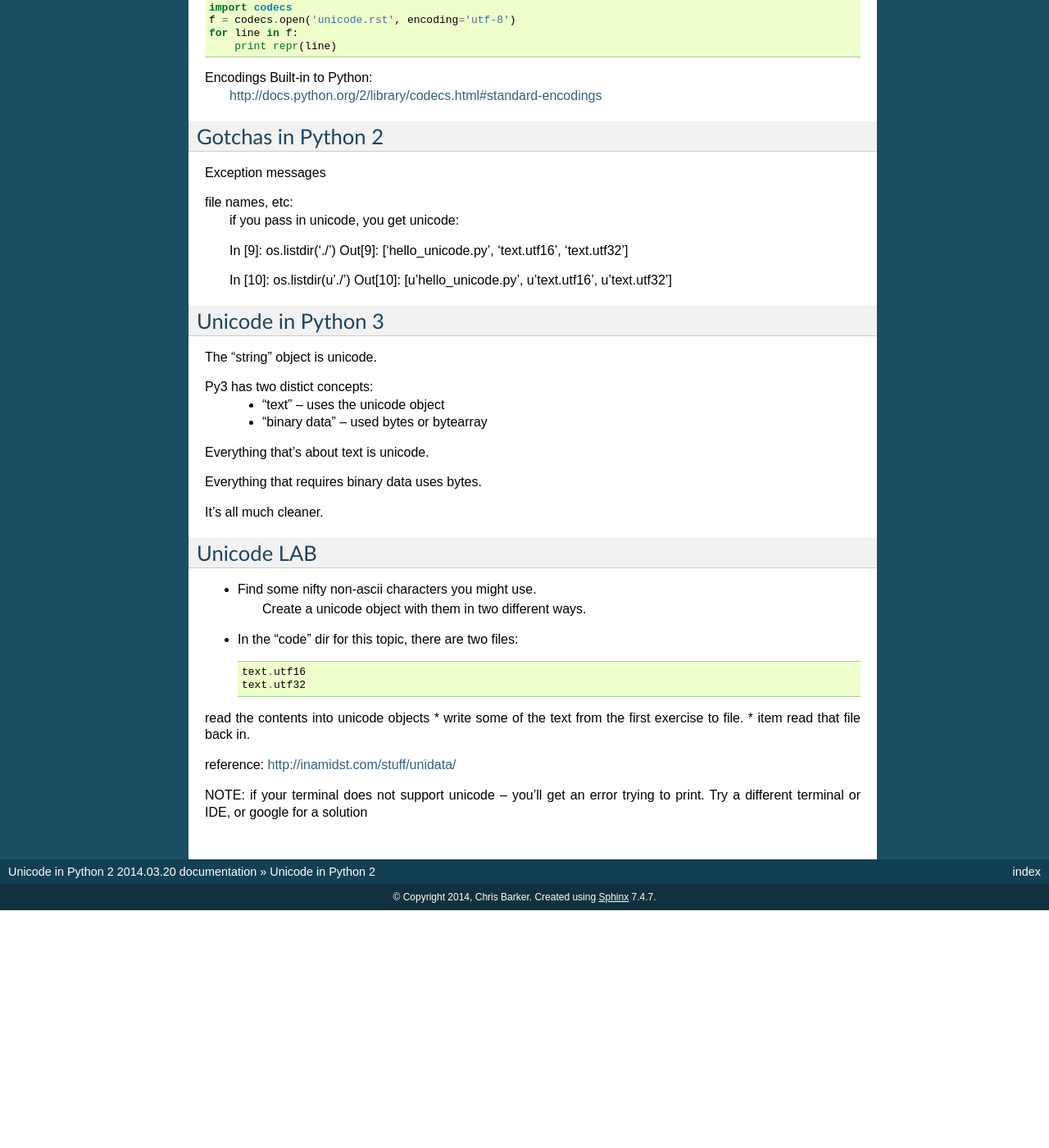
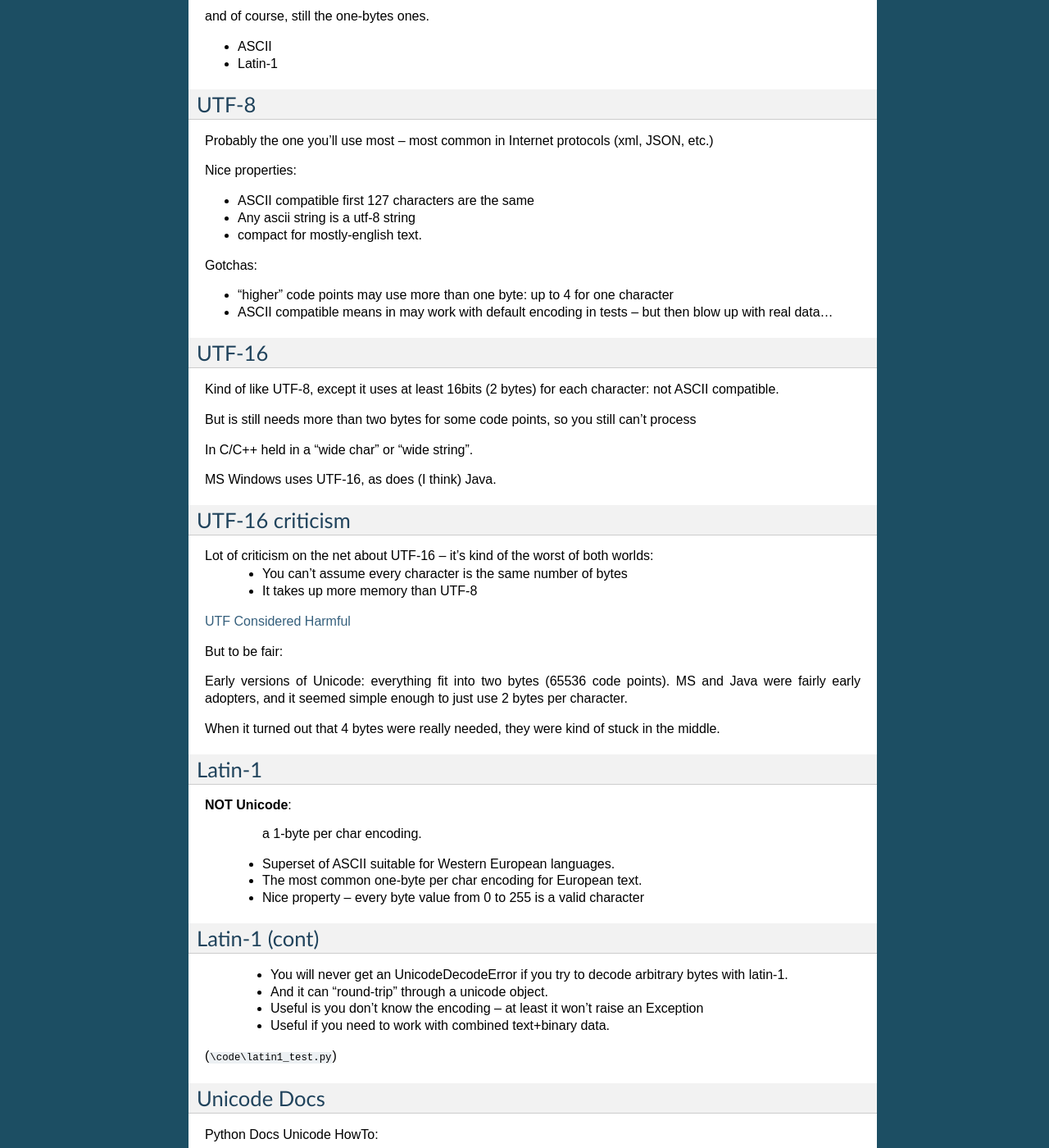
Before and after one commit to UWPCE-PythonCert/Python300-SystemDevelopmentWithPython-Spring-2014, a Sphinx documentation site: the page built from week-01/unicode/source/Unicode.rst, in a window 1280 px wide and 1400 px high, scrolled down 3991 px. Shown: the whole window at 82% size. Built offline with Sphinx 7.4.7, drawn with Linux system fonts in a browser that asks for light colours; formulas are drawn with MathJax 3; before the commit the page ends 5101 px from its top, so only the background shows below that; some of the changed text lies outside the part shown.

Commit message:
most of unicode presentation done

```diff
--- a/week-01/unicode/source/Unicode.rst
+++ b/week-01/unicode/source/Unicode.rst
@@ -132,31 +129,40 @@
 
 (sometimes this feels backwards...)
 
-Unicode
-========
+Using unicode in Py2
+=====================
 
-::
+Built in functions::
 
-	import codecs
 	ord()
 	chr()
 	unichr()
 	str()
 	unicode()
+
+The codecs module::
+
+	import codecs
 	codecs.encode()
 	codecs.decode()
 	codecs.open() # very handy!
 
-Unicode
-========
+Encoding and Decoding
+======================
 
-::
+Encoding::
 
 	In [17]: u"this".encode('utf-8')
 	Out[17]: 'this'
 
 	In [18]: u"this".encode('utf-16')
 	Out[18]: '\xff\xfet\x00h\x00i\x00s\x00'
+
+Decoding::
+
+    In [99]: print '\xff\xfe."+"x\x00\xb2\x00'.decode('utf-16')
+    ∮∫x²
+
 
 
 Unicode Literals
@@ -179,28 +185,48 @@
 
 (demo: ``code\hello_unicode.py``)
 
-Unicode
-========
+Using Unicode
+==============
 
-Use unicode objects in all your code
+Use ``unicode`` objects in all your code
 
-decode on input
+Decode on input
 
-encode on output
+Encode on output
 
 Many packages do this for you:
     XML processing, databases, ...
 
-Gotcha:
+**Gotcha:**
 
 Python has a default encoding (usually ascii)::
-
-  In [1]: import sys
 
   In [2]: sys.getdefaultencoding()
   Out[2]: 'ascii'
 
-(``sys.getfilesystemencoding()``)
+The default encoding will get used in unexpected places!
+
+Using unicode everywhere
+============================
+
+Python 2.6 and above have a nice feature to make it easier to use unicdoe everywhere::
+
+    from __future__ import unicode_literals
+
+After running that line, the `u''` is assumed::
+
+    In [1]: s = "this is a regular py2 string"
+
+    In [2]: print type(s)
+    <type 'str'>
+
+	In [3]: from __future__ import unicode_literals
+
+	In [4]: s = "this is now a unicode string"
+
+	In [5]: type(s)
+	Out[5]: unicode
+
 
 Encodings
 ===========
@@ -213,15 +239,18 @@
 
 But only a couple you are likely to need:
 
-* utf-8 *nix (ascii compatible)
-* utf-16 * (Windows)
+* utf-8  (``*nix``)
+* utf-16  (Windows)
 
-trick: 'latin-1' can hold and round-trip any binary data.
+and of course, still the one-bytes ones.
+
+* ASCII
+* Latin-1
 
 UTF-8
 ======
 
-Probably the one you'll use most -- most common in internet protocols (xml, JSON, etc.)
+Probably the one you'll use most -- most common in Internet protocols (xml, JSON, etc.)
 
 Nice properties:
 
@@ -236,9 +265,60 @@
 
 * ASCII compatible means in may work with default encoding in tests -- but then blow up with real data...
 
+UTF-16
+=======
 
-Unicode
+Kind of like UTF-8, except it uses at least 16bits (2 bytes) for each character: not ASCII compatible.
+
+But is still needs more than two bytes for some code points, so you still can't process
+
+In C/C++ held in a "wide char" or "wide string".
+
+MS Windows uses UTF-16, as does (I think) Java.
+
+UTF-16 criticism
+=================
+
+Lot of criticism on the net about UTF-16 -- it's kind of the worst of both worlds:
+  * You can't assume every character is the same number of bytes
+  * It takes up more memory than UTF-8
+
+`UTF Considered Harmful <http://programmers.stackexchange.com/questions/102205/should-utf-16-be-considered-harmful>`_
+
+But to be fair:
+
+Early versions of Unicode: everything fit into two bytes (65536 code points). MS and Java were fairly early adopters, and it seemed simple enough to just use 2 bytes per character.
+
+When it turned out that 4 bytes were really needed, they were kind of stuck in the middle.
+
+Latin-1
+========
+
+**NOT Unicode**:
+  a 1-byte per char encoding.
+
+ * Superset of ASCII suitable for Western European languages.
+
+ * The most common one-byte per char encoding for European text.
+
+ * Nice property -- every byte value from 0 to 255 is a valid character
+
+Latin-1 (cont)
 ==========
+
+ * You will never get an UnicodeDecodeError if you try to decode arbitrary bytes with latin-1.
+
+ * And it can "round-trip" through a unicode object.
+
+ * Useful is you don't know the encoding -- at least it won't raise an Exception
+
+ * Useful if you need to work with combined text+binary data.
+
+(``\code\latin1_test.py``)
+
+
+Unicode Docs
+=============
 
 Python Docs Unicode HowTo:
 
@@ -251,16 +331,17 @@
 	for line in f:
 	    print repr(line)
 
+
 Encodings Built-in to Python:
   http://docs.python.org/2/library/codecs.html#standard-encodings
+
 
 Gotchas in Python 2
 ====================
 
-Exception messages
+file names, etc:
 
-file names, etc:
-  if you pass in unicode, you get unicode::
+If you pass in unicode, you get unicode::
 
   In [9]: os.listdir('./')
   Out[9]: ['hello_unicode.py', 'text.utf16', 'text.utf32']
@@ -269,14 +350,31 @@
   Out[10]: [u'hello_unicode.py', u'text.utf16', u'text.utf32']
 
 
+Gotchas in Python 2
+====================
+
+Exception messages:
+
+ * Py2 Exceptions use str when they print messages.
+
+ * But what if you pass in a unicode object?
+
+   * It is encoded with the default encoding.
+
+ * ``UnicodeDecodeError`` Inside an Exception????
+
+ NOPE: it swallows it instead.
+
+(demo: ``code\exception_test.py``)
+
 Unicode in Python 3
 ====================
 
 The "string" object is unicode.
 
-Py3 has two distict concepts:
-  * "text" -- uses the unicode object
-  * "binary data" -- used bytes or bytearray
+Py3 has two distinct concepts:
+  * "text" -- uses the str object (which is always unicode!)
+  * "binary data" -- uses bytes or bytearray
 
 Everything that's about text is unicode.
 
```
Also changed, not shown: other parts of week-01/unicode/source/Unicode.rst (+5 -5 lines), 8 other files.
